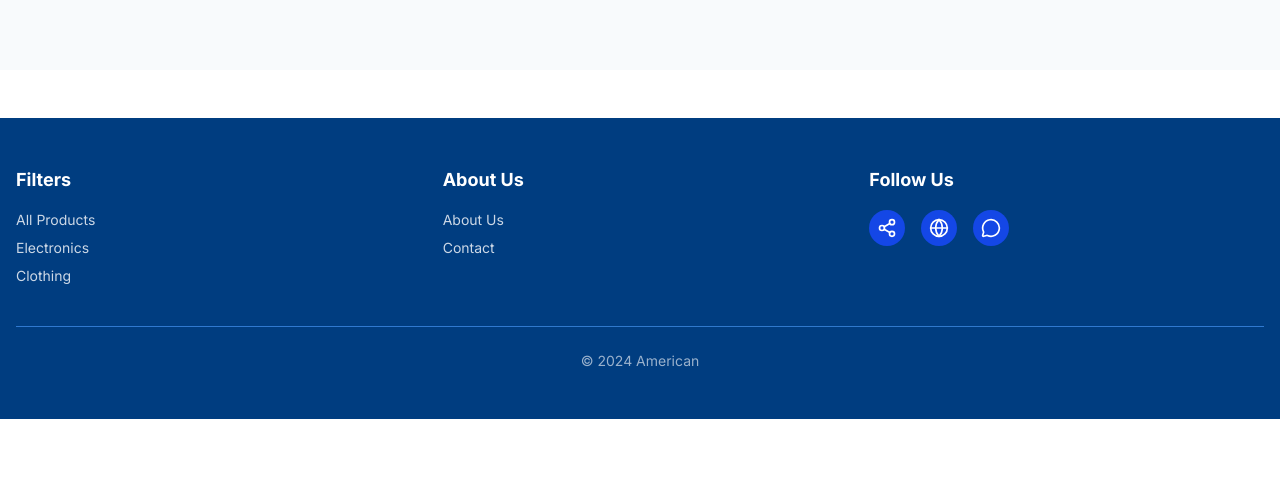
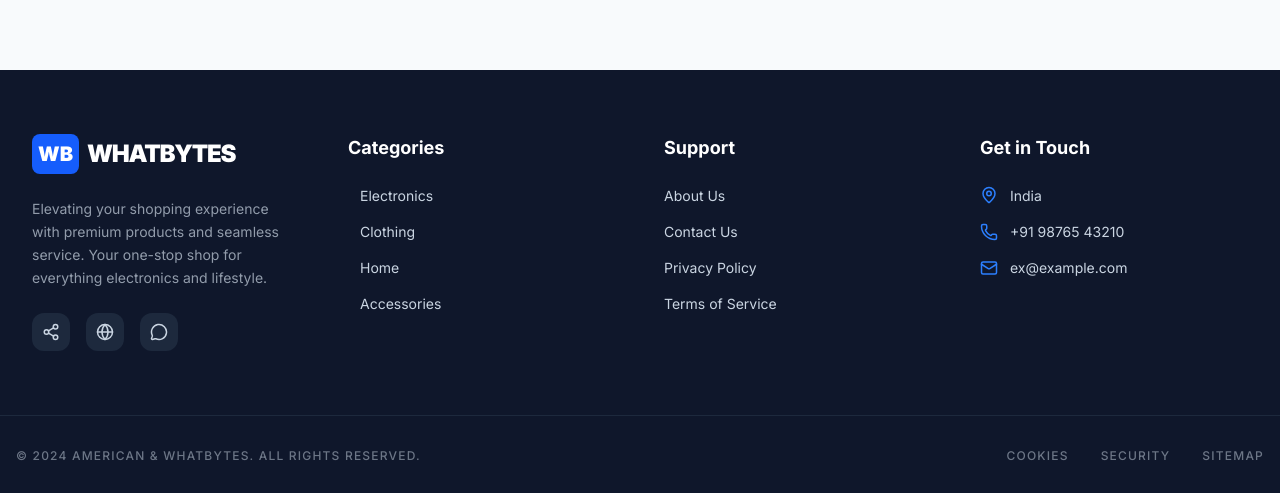
Before and after one commit to neharakesh/whatbytes, a Next.js app: page / in a window 1280 px wide. Shown: the part 1153-1646 px from the top of the page. Before the commit the page ends 1572 px from the top, so only its background shows below. Built offline with nearby package versions, Linux system fonts and the light colour scheme.

Commit message:
footer design is updted

```diff
--- a/src/components/footer.js
+++ b/src/components/footer.js
@@ -1,48 +1,95 @@
-// Replace the brand imports with these generic ones
-import { Share2, Globe, MessageCircle, Link as LinkIcon } from 'lucide-react';
+import { Share2, Globe, MessageCircle, Mail, MapPin, Phone } from 'lucide-react';
 import Link from 'next/link';
 
 export default function Footer() {
   return (
-    <footer className="bg-[#003d80] text-white mt-12 py-12 px-4">
-      <div className="max-w-7xl mx-auto grid grid-cols-1 md:grid-cols-3 gap-8 text-center md:text-left">
+    <footer className="bg-slate-900 text-slate-300">
+      {/* Main Footer Content */}
+      <div className="max-w-7xl mx-auto px-4 sm:px-6 lg:px-8 py-16">
+        <div className="grid grid-cols-1 md:grid-cols-2 lg:grid-cols-4 gap-12">
 
+          {/* Brand Section */}
+          <div className="space-y-6">
+            <Link href="/" className="flex items-center gap-2 group">
+              <div className="bg-blue-600 text-white p-1.5 rounded-lg font-black text-xl">
+                WB
+              </div>
+              <span className="text-2xl font-black tracking-tighter uppercase text-white">
+                Whatbytes
+              </span>
+            </Link>
+            <p className="text-sm leading-relaxed opacity-70">
+              Elevating your shopping experience with premium products and seamless service. Your one-stop shop for everything electronics and lifestyle.
+            </p>
+            <div className="flex gap-4">
+              {[Share2, Globe, MessageCircle].map((Icon, i) => (
+                <Link key={i} href="#" className="p-2.5 bg-slate-800 rounded-xl hover:bg-blue-600 hover:text-white transition-all duration-300">
+                  <Icon size={18} />
+                </Link>
+              ))}
+            </div>
+          </div>
+
+          {/* Quick Links */}
           <div>
-          <h3 className="font-bold text-lg mb-4">Filters</h3>
-          <ul className="space-y-2 text-sm opacity-80">
-            <li><Link href="/?category=all" className="hover:underline">All Products</Link></li>
-            <li><Link href="/?category=electronics" className="hover:underline">Electronics</Link></li>
-            <li><Link href="/?category=clothing" className="hover:underline">Clothing</Link></li>
+            <h3 className="text-white font-bold text-lg mb-6">Categories</h3>
+            <ul className="space-y-4 text-sm">
+              {['Electronics', 'Clothing', 'Home', 'Accessories'].map((item) => (
+                <li key={item}>
+                  <Link href={`/?category=${item.toLowerCase()}`} className="hover:text-blue-400 transition-colors flex items-center gap-2 group">
+                    <span className="h-1 w-1 bg-blue-500 rounded-full opacity-0 group-hover:opacity-100 transition-opacity"></span>
+                    {item}
+                  </Link>
+                </li>
+              ))}
             </ul>
           </div>
 
+          {/* Support Section */}
           <div>
-          <h3 className="font-bold text-lg mb-4">About Us</h3>
-          <ul className="space-y-2 text-sm opacity-80">
-            <li><Link href="#" className="hover:underline">About Us</Link></li>
-            <li><Link href="#" className="hover:underline">Contact</Link></li>
+            <h3 className="text-white font-bold text-lg mb-6">Support</h3>
+            <ul className="space-y-4 text-sm">
+              {['About Us', 'Contact Us', 'Privacy Policy', 'Terms of Service'].map((item) => (
+                <li key={item}>
+                  <Link href="#" className="hover:text-blue-400 transition-colors">
+                    {item}
+                  </Link>
+                </li>
+              ))}
             </ul>
           </div>
 
-        <div className="flex flex-col items-center md:items-start">
-          <h3 className="font-bold text-lg mb-4">Follow Us</h3>
-          <div className="flex gap-4">
-            {/* Using generic icons that are guaranteed to exist in your lucide version */}
-            <Link href="#" className="p-2 bg-blue-700 rounded-full hover:bg-blue-600">
-              <Share2 size={20} />
-            </Link>
-            <Link href="#" className="p-2 bg-blue-700 rounded-full hover:bg-blue-600">
-              <Globe size={20} />
-            </Link>
-            <Link href="#" className="p-2 bg-blue-700 rounded-full hover:bg-blue-600">
-              <MessageCircle size={20} />
-            </Link>
+          {/* Contact Info */}
+          <div>
+            <h3 className="text-white font-bold text-lg mb-6">Get in Touch</h3>
+            <ul className="space-y-4 text-sm">
+              <li className="flex items-start gap-3">
+                <MapPin size={18} className="text-blue-500 shrink-0" />
+                <span>India</span>
+              </li>
+              <li className="flex items-center gap-3">
+                <Phone size={18} className="text-blue-500 shrink-0" />
+                <span>+91 98765 43210</span>
+              </li>
+              <li className="flex items-center gap-3">
+                <Mail size={18} className="text-blue-500 shrink-0" />
+                <span>ex@example.com</span>
+              </li>
+            </ul>
           </div>
         </div>
       </div>
 
-      <div className="max-w-7xl mx-auto border-t border-blue-400 mt-10 pt-6 text-center text-sm opacity-60">
-        <p>© 2024 American</p>
+      {/* Bottom Copyright Bar */}
+      <div className="border-t border-slate-800">
+        <div className="max-w-7xl mx-auto px-4 py-8 flex flex-col md:flex-row justify-between items-center gap-4 text-xs font-medium uppercase tracking-widest opacity-50">
+          <p>© 2024 AMERICAN & WHATBYTES. ALL RIGHTS RESERVED.</p>
+          <div className="flex gap-8">
+            <Link href="#" className="hover:text-white">Cookies</Link>
+            <Link href="#" className="hover:text-white">Security</Link>
+            <Link href="#" className="hover:text-white">Sitemap</Link>
+          </div>
+        </div>
       </div>
     </footer>
   );
```
Lines whose indentation alone changed are shown as unchanged.
